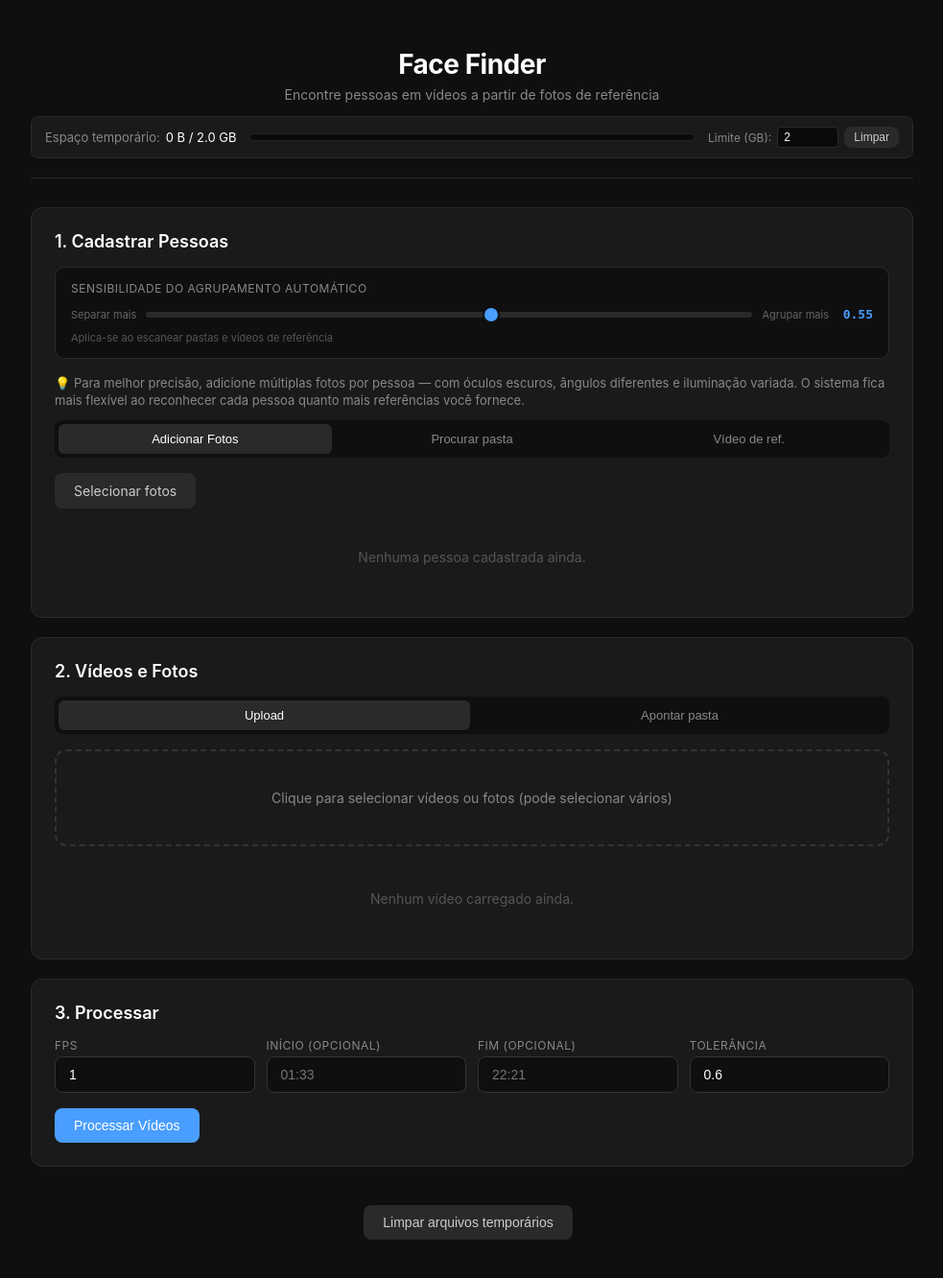
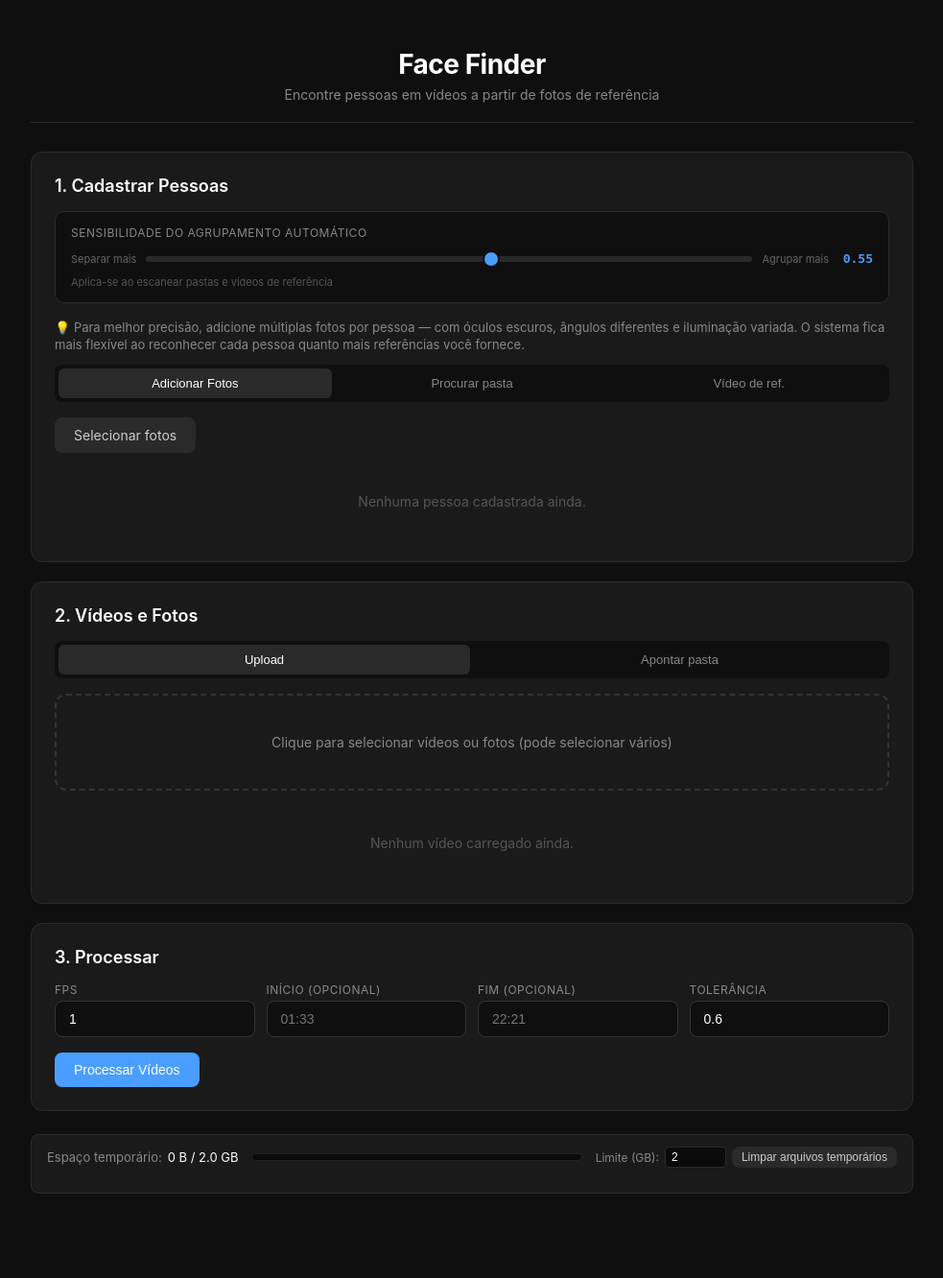
Before and after one commit to leosgf-cyber/face_finder, a Flask app: page / in a window 1280 px wide. Shown: the whole page at 96% size, without its empty margins (148-1131 px from the left). After the commit the page ends 1244 px from the top, so only its background shows below. Run offline with Flask 3, Linux system fonts and the light colour scheme; data that the repository does not hold is empty.

Commit message:
chore(ui): move disk-usage bar from header to near cleanup section
Better location next to where users actually act on the info.
Consolidates with the existing "Limpar" button and "freed MB" status
into one block.

Co-Authored-By: Claude Opus 4.7 (1M context) <noreply@anthropic.com>

```diff
--- a/web/static/css/style.css
+++ b/web/static/css/style.css
@@ -770,8 +770,8 @@ input[type="file"] {
 /* ========== DISK USAGE BAR ========== */
 
 .disk-usage-bar {
-  margin-top: 14px;
-  padding: 10px 14px;
+  margin: 24px 0 8px 0;
+  padding: 12px 16px;
   background: #1a1a1a;
   border: 1px solid #2a2a2a;
   border-radius: 8px;
--- a/web/templates/index.html
+++ b/web/templates/index.html
@@ -11,21 +11,6 @@
     <header>
       <h1>Face Finder</h1>
       <p>Encontre pessoas em vídeos a partir de fotos de referência</p>
-
-      <div class="disk-usage-bar" id="diskUsageBar">
-        <div class="disk-usage-label">
-          <span>Espaço temporário:</span>
-          <span id="diskUsageText">— / 2.0 GB</span>
-        </div>
-        <div class="disk-usage-track">
-          <div class="disk-usage-fill" id="diskUsageFill"></div>
-        </div>
-        <div class="disk-usage-controls">
-          <label for="diskLimitInput">Limite (GB):</label>
-          <input type="number" id="diskLimitInput" min="0.5" max="200" step="0.5" value="2">
-          <button class="btn btn-secondary disk-usage-cleanup" onclick="cleanupTemp()">Limpar</button>
-        </div>
-      </div>
     </header>
 
     <!-- CADASTRO DE PESSOAS -->
@@ -202,9 +187,20 @@
       </div>
       <div id="resultsContainer"></div>
     </div>
-    <div style="text-align:center; padding:20px 0; margin-top:10px;">
-      <button class="btn btn-secondary" onclick="cleanupTemp()">Limpar arquivos temporários</button>
-      <span id="cleanupResult" style="font-size:12px; color:#888; margin-left:8px;"></span>
+    <div class="disk-usage-bar" id="diskUsageBar">
+      <div class="disk-usage-label">
+        <span>Espaço temporário:</span>
+        <span id="diskUsageText">— / 2.0 GB</span>
+      </div>
+      <div class="disk-usage-track">
+        <div class="disk-usage-fill" id="diskUsageFill"></div>
+      </div>
+      <div class="disk-usage-controls">
+        <label for="diskLimitInput">Limite (GB):</label>
+        <input type="number" id="diskLimitInput" min="0.5" max="200" step="0.5" value="2">
+        <button class="btn btn-secondary disk-usage-cleanup" onclick="cleanupTemp()">Limpar arquivos temporários</button>
+      </div>
+      <span id="cleanupResult" style="font-size:12px; color:#888; width:100%; text-align:right;"></span>
     </div>
   </div>
 
```
